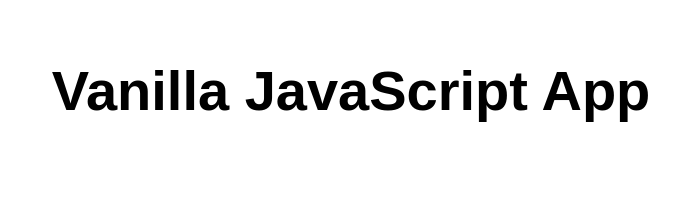
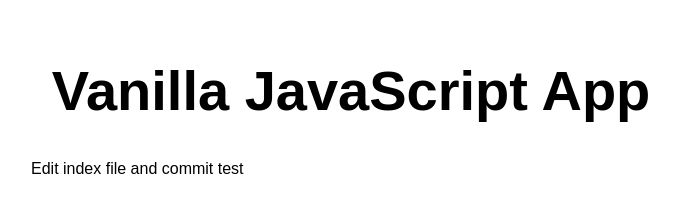
Before and after one commit to romanusiii/static-web-app-test, a website: page src/index.html in a window 1280 px wide. Shown: the whole page, without its empty margins (289-968 px from the left). Drawn offline with Linux system fonts and the light colour scheme.

Commit message:
Update index.html
Commit to test update to azure

```diff
--- a/src/index.html
+++ b/src/index.html
@@ -11,6 +11,7 @@
 <body>
   <main>
     <h1>Vanilla JavaScript App</h1>
+    Edit index file and commit test
   </main>
 </body>
 
```
